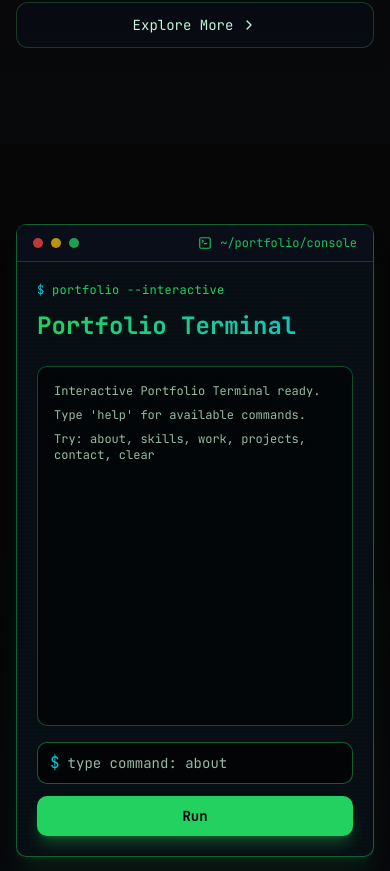
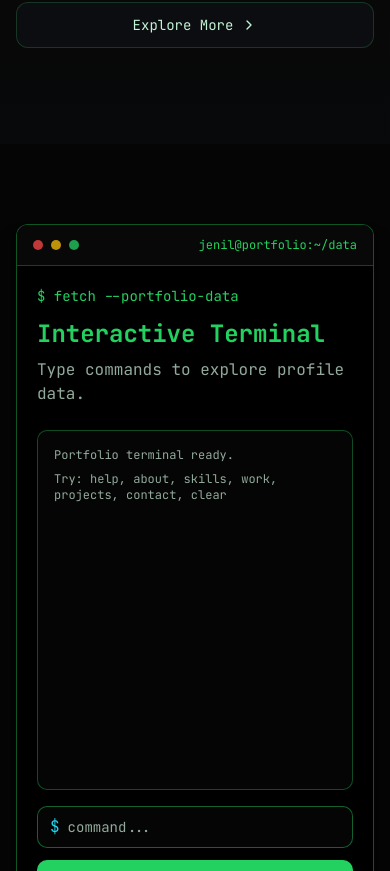
Before and after one commit to Jenil3886/Jenil-Portfolio, a Next.js app: page / in a window 390 px wide. Shown: the part 1129-2000 px from the top of the page. Built offline with nearby package versions, Linux system fonts and the light colour scheme.

Commit message:
add some ui

```diff
--- a/src/app/globals.css
+++ b/src/app/globals.css
@@ -2,57 +2,8 @@
 @tailwind components;
 @tailwind utilities;
 
-/* @layer base {
-  :root {
-    --background: 0 0% 96.1%;
-    --foreground: 224 71.4% 4.1%;
-    --card: 0 0% 100%;
-    --card-foreground: 224 71.4% 4.1%;
-    --popover: 0 0% 100%;
-    --popover-foreground: 224 71.4% 4.1%;
-    --primary: 207 73% 60%;
-    --primary-foreground: 355.7 100% 97.3%;
-    --secondary: 215 27.9% 92.5%;
-    --secondary-foreground: 224 71.4% 4.1%;
-    --muted: 215 27.9% 92.5%;
-    --muted-foreground: 215.4 16.3% 46.9%;
-    --accent: 201 65% 89%;
-    --accent-foreground: 224 71.4% 4.1%;
-    --destructive: 0 84.2% 60.2%;
-    --destructive-foreground: 355.7 100% 97.3%;
-    --border: 215 20.2% 85.1%;
-    --input: 215 20.2% 85.1%;
-    --ring: 207 73% 60%;
-    --radius: 0.5rem;
-  }
-
-  .dark {
-    --background: 224 71.4% 4.1%;
-    --foreground: 210 20% 98%;
-    --card: 224 71.4% 4.1%;
-    --card-foreground: 210 20% 98%;
-    --popover: 224 71.4% 4.1%;
-    --popover-foreground: 210 20% 98%;
-    --primary: 207 73% 70%;
-    --primary-foreground: 224 71.4% 4.1%;
-    --secondary: 215 27.9% 16.9%;
-    --secondary-foreground: 210 20% 98%;
-    --muted: 215 27.9% 16.9%;
-    --muted-foreground: 217.9 10.6% 64.9%;
-    --accent: 215 27.9% 16.9%;
-    --accent-foreground: 210 20% 98%;
-    --destructive: 0 62.8% 30.6%;
-    --destructive-foreground: 355.7 100% 97.3%;
-    --border: 215 27.9% 16.9%;
-    --input: 215 27.9% 16.9%;
-    --ring: 207 73% 70%;
-  }
-} */
-
-
 @layer base {
   :root {
-    /* Light terminal palette */
     --background: 0 0% 97%;
     --foreground: 220 30% 12%;
 
@@ -76,21 +27,17 @@
     --accent-foreground: 0 0% 100%;
     --accent-glow: 190 78% 46%;
 
-    /* Destructive - Error red */
     --destructive: 0 84% 60%;
     --destructive-foreground: 0 0% 100%;
 
-    /* Borders and inputs */
     --border: 220 14% 82%;
     --input: 220 14% 82%;
     --ring: 154 68% 34%;
 
-    /* Gradients */
     --gradient-primary: linear-gradient(135deg, hsl(154 68% 34%), hsl(190 78% 36%));
     --gradient-accent: linear-gradient(135deg, hsl(154 68% 34%), hsl(154 68% 44%));
     --gradient-bg: radial-gradient(circle at top, hsl(0 0% 100%), hsl(0 0% 97%) 58%);
 
-    /* Shadows */
     --shadow-sm: 0 1px 2px 0 hsl(220 30% 8% / 0.08);
     --shadow-md: 0 4px 6px -1px hsl(220 30% 8% / 0.16);
     --shadow-lg: 0 16px 32px -8px hsl(220 30% 8% / 0.2);
@@ -102,21 +49,42 @@
   .dark {
     --background: 0 0% 2%;
     --foreground: 142 66% 86%;
-    --card: 222 45% 5%;
+
+    --card: 220 20% 6%;
     --card-foreground: 142 66% 86%;
-    --popover: 222 45% 5%;
+
+    --popover: 220 20% 6%;
     --popover-foreground: 142 66% 86%;
+
     --primary: 141 71% 48%;
     --primary-foreground: 0 0% 2%;
-    --secondary: 222 40% 8%;
+    --primary-glow: 141 71% 58%;
+
+    --secondary: 220 18% 10%;
     --secondary-foreground: 142 66% 86%;
-    --muted: 222 26% 11%;
-    --muted-foreground: 144 18% 66%;
-    --accent: 187 85% 46%;
+
+    --muted: 220 16% 10%;
+    --muted-foreground: 145 12% 62%;
+
+    --accent: 187 80% 46%;
     --accent-foreground: 0 0% 2%;
-    --border: 141 42% 22%;
-    --input: 141 36% 16%;
+    --accent-glow: 187 80% 56%;
+
+    --destructive: 0 84% 60%;
+    --destructive-foreground: 0 0% 100%;
+
+    --border: 141 42% 20%;
+    --input: 141 42% 20%;
     --ring: 141 71% 48%;
+
+    --gradient-primary: linear-gradient(135deg, hsl(141 71% 48%), hsl(187 80% 46%));
+    --gradient-accent: linear-gradient(135deg, hsl(141 71% 48%), hsl(141 71% 58%));
+    --gradient-bg: linear-gradient(180deg, hsl(0 0% 2%), hsl(220 18% 4%));
+
+    --shadow-sm: 0 1px 2px 0 hsl(0 0% 0% / 0.3);
+    --shadow-md: 0 4px 6px -1px hsl(0 0% 0% / 0.3);
+    --shadow-lg: 0 10px 15px -3px hsl(0 0% 0% / 0.3);
+    --shadow-glow: 0 0 20px hsl(141 71% 48% / 0.28);
   }
 }
 
@@ -124,14 +92,15 @@
   * {
     @apply border-border;
   }
+
   body {
     @apply bg-background text-foreground;
     background-image:
-      linear-gradient(hsl(141 71% 48% / 0.05) 1px, transparent 1px),
-      linear-gradient(90deg, hsl(141 71% 48% / 0.05) 1px, transparent 1px);
-    background-size: 36px 36px;
-    text-shadow: 0 0 7px hsl(141 71% 48% / 0.1);
+      linear-gradient(hsl(141 71% 48% / 0.045) 1px, transparent 1px),
+      linear-gradient(90deg, hsl(141 71% 48% / 0.045) 1px, transparent 1px);
+    background-size: 32px 32px;
   }
+
   html {
     scroll-behavior: smooth;
     scroll-padding-top: 5rem;
@@ -139,7 +108,6 @@
 }
 
 @layer components {
-  /* Animation utility classes */
   .hover-scale {
     @apply transition-transform duration-200 hover:scale-105;
   }
@@ -181,7 +149,7 @@
   }
 
   .terminal-prompt::before {
-    content: "$ ";
+    content: '$ ';
     @apply text-accent;
   }
 
@@ -202,72 +170,8 @@
   }
 }
 
-@keyframes float-slow {
-  0%,
-  100% {
-    transform: translate3d(0, 0, 0) scale(1);
-  }
-  50% {
-    transform: translate3d(0, -28px, 0) scale(1.05);
-  }
-}
-
-@keyframes float-medium {
-  0%,
-  100% {
-    transform: translate3d(0, 0, 0) scale(1);
-  }
-  50% {
-    transform: translate3d(0, 22px, 0) scale(0.96);
-  }
-}
-
-@keyframes pulse-glow {
-  0%,
-  100% {
-    opacity: 0.32;
-  }
-  50% {
-    opacity: 0.56;
-  }
-}
-
-.ambient-orb {
-  position: absolute;
-  border-radius: 9999px;
-  filter: blur(38px);
-  pointer-events: none;
-}
-
-.ambient-orb-1 {
-  width: 28rem;
-  height: 28rem;
-  background: hsl(var(--primary) / 0.24);
-  top: -10rem;
-  left: -8rem;
-  animation: float-slow 15s ease-in-out infinite, pulse-glow 7s ease-in-out infinite;
-}
-
-.ambient-orb-2 {
-  width: 24rem;
-  height: 24rem;
-  background: hsl(var(--accent) / 0.2);
-  right: -6rem;
-  top: 20vh;
-  animation: float-medium 13s ease-in-out infinite, pulse-glow 8s ease-in-out infinite;
-}
-
-.ambient-orb-3 {
-  width: 20rem;
-  height: 20rem;
-  background: hsl(var(--primary) / 0.16);
-  left: 35%;
-  bottom: -8rem;
-  animation: float-slow 12s ease-in-out infinite reverse, pulse-glow 9s ease-in-out infinite;
-}
-
 body::after {
-  content: "";
+  content: '';
   position: fixed;
   inset: 0;
   pointer-events: none;
--- a/src/app/page.tsx
+++ b/src/app/page.tsx
@@ -5,8 +5,8 @@ import { SkillsSection } from '@/components/skills-section';
 import { ProjectsSection } from '@/components/projects-section';
 import { ExperienceSection } from '@/components/experience-section';
 import { ContactSection } from '@/components/contact-section';
+import { PortfolioTerminal } from '@/components/portfolio-terminal';
 import { Footer } from '@/components/footer';
-import { PortfolioTerminal } from '@/components/portfolio-terminal';
 import { PERSONAL_INFO, PERSONAL_INFO_LINKS } from '@/data/personal-info';
 
 export default function Home() {
--- a/src/components/header.tsx
+++ b/src/components/header.tsx
@@ -2,15 +2,15 @@
 
 import Link from 'next/link';
 import { Menu } from 'lucide-react';
+import { motion } from 'framer-motion';
 import { Button } from '@/components/ui/button';
 import { Sheet, SheetContent, SheetTrigger, SheetClose } from '@/components/ui/sheet';
 import { ThemeToggle } from './theme-toggle';
 import { useActiveSection } from '@/hooks/use-active-section';
 import { cn } from '@/lib/utils';
 import { NAV_ITEMS } from '@/data/nav-items';
-import { motion } from 'framer-motion';
 
-export const navLinks = NAV_ITEMS.map(item => ({
+export const navLinks = NAV_ITEMS.map((item) => ({
   name: item.label,
   hash: item.path,
 }));
@@ -69,7 +69,7 @@ export function Header() {
                   <SheetClose asChild key={link.hash}>
                     <Link
                       href={link.hash}
-                       onClick={() => {
+                      onClick={() => {
                         setActiveSection(link.name);
                         setTimeOfLastClick(Date.now());
                       }}
--- a/src/components/portfolio-terminal.tsx
+++ b/src/components/portfolio-terminal.tsx
@@ -1,129 +1,116 @@
 'use client';
 
-import { useMemo, useState } from 'react';
+import { useState } from 'react';
+import { useSectionInView } from '@/hooks/use-section-in-view';
 import { ABOUT_SECTIONS, PERSONAL_INFO } from '@/data/personal-info';
 import { SKILLS } from '@/data/skills';
 import { EXP_SECTIONS } from '@/data/experiences';
 import { PROJECTS } from '@/data/projects';
 import { CONSTANTS } from '@/lib/constants';
-import { TerminalSection } from '@/components/terminal-section';
 import { Button } from '@/components/ui/button';
 
-type HistoryItem = {
-  kind: 'input' | 'output' | 'hint';
+type Line = {
+  type: 'input' | 'output' | 'hint';
   text: string;
 };
 
-const baseHints = [
-  "Type 'help' for available commands.",
-  "Try: about, skills, work, projects, contact, clear",
+const defaultLines: Line[] = [
+  { type: 'hint', text: 'Portfolio terminal ready.' },
+  { type: 'hint', text: "Try: help, about, skills, work, projects, contact, clear" },
 ];
 
 export function PortfolioTerminal() {
-  const [input, setInput] = useState('');
-  const [history, setHistory] = useState<HistoryItem[]>([
-    { kind: 'hint', text: 'Interactive Portfolio Terminal ready.' },
-    { kind: 'hint', text: baseHints[0] },
-    { kind: 'hint', text: baseHints[1] },
-  ]);
+  const { ref } = useSectionInView('Terminal', 0.4);
+  const [command, setCommand] = useState('');
+  const [lines, setLines] = useState<Line[]>(defaultLines);
 
-  const skillsText = useMemo(() => {
-    const frontend = (SKILLS[CONSTANTS.FRONTEND] || []).map((item) => item?.title).filter(Boolean).join(', ');
-    const backend = (SKILLS[CONSTANTS.BACKEND] || []).map((item) => item?.title).filter(Boolean).join(', ');
-    const tools = (SKILLS[CONSTANTS.TOOLS] || []).map((item) => item?.title).filter(Boolean).join(', ');
-    return [
-      `Frontend: ${frontend}`,
-      `Backend: ${backend}`,
-      `Tools: ${tools}`,
-    ].join('\n');
-  }, []);
+  const runCommand = (value: string) => {
+    const cmd = value.trim().toLowerCase();
+    if (!cmd) return;
 
-  const experienceText = useMemo(() => {
-    return EXP_SECTIONS.flatMap((company) =>
-      company.roles.map((role) => {
-        const endDate = role.endDate === CONSTANTS.CURRENT ? 'Present' : role.endDate.slice(0, 10);
-        return `${role.title} @ ${company.company.name} (${role.startDate.slice(0, 10)} -> ${endDate})`;
-      })
-    ).join('\n');
-  }, []);
-
-  const projectsText = useMemo(() => {
-    return PROJECTS.map((project) => `- ${project.title}: ${project.subTitle}`).join('\n');
-  }, []);
-
-  const onRun = (rawValue: string) => {
-    const value = rawValue.trim();
-    const cmd = value.toLowerCase();
-
-    if (!value) return;
-
-    const next: HistoryItem[] = [{ kind: 'input', text: `$ ${value}` }];
+    const next: Line[] = [{ type: 'input', text: `$ ${value}` }];
 
     if (cmd === 'help') {
       next.push({
-        kind: 'output',
-        text: 'Commands: whoami, about, skills, work, experience, projects, contact, clear',
+        type: 'output',
+        text: 'Available commands: whoami, about, skills, work, experience, projects, contact, clear',
       });
     } else if (cmd === 'whoami') {
       next.push({
-        kind: 'output',
+        type: 'output',
         text: `${PERSONAL_INFO.fullName} - ${PERSONAL_INFO.designation}`,
       });
     } else if (cmd === 'about') {
       next.push({
-        kind: 'output',
+        type: 'output',
         text: ABOUT_SECTIONS.join('\n\n'),
       });
     } else if (cmd === 'skills') {
+      const frontend = (SKILLS[CONSTANTS.FRONTEND] || []).map((s) => s.title).join(', ');
+      const backend = (SKILLS[CONSTANTS.BACKEND] || []).map((s) => s.title).join(', ');
+      const tools = (SKILLS[CONSTANTS.TOOLS] || []).map((s) => s.title).join(', ');
       next.push({
-        kind: 'output',
-        text: skillsText,
+        type: 'output',
+        text: `Frontend: ${frontend}\nBackend: ${backend}\nTools: ${tools}`,
       });
     } else if (cmd === 'work' || cmd === 'experience') {
+      const expText = EXP_SECTIONS.flatMap((company) =>
+        company.roles.map((role) => {
+          const end = role.endDate === CONSTANTS.CURRENT ? 'Present' : role.endDate.slice(0, 10);
+          return `${role.title} @ ${company.company.name} (${role.startDate.slice(0, 10)} -> ${end})`;
+        })
+      ).join('\n');
       next.push({
-        kind: 'output',
-        text: experienceText || 'No experience found.',
+        type: 'output',
+        text: expText || 'No experience found.',
       });
     } else if (cmd === 'projects') {
+      const projectsText = PROJECTS.map((project) => `${project.title} - ${project.subTitle}`).join('\n');
       next.push({
-        kind: 'output',
+        type: 'output',
         text: projectsText || 'No projects found.',
       });
     } else if (cmd === 'contact') {
       next.push({
-        kind: 'output',
+        type: 'output',
         text: `Email: ${PERSONAL_INFO.email}\nPhone: ${PERSONAL_INFO.phone}`,
       });
     } else if (cmd === 'clear') {
-      setHistory([
-        { kind: 'hint', text: 'Terminal cleared.' },
-        { kind: 'hint', text: baseHints[0] },
-        { kind: 'hint', text: baseHints[1] },
-      ]);
-      setInput('');
+      setLines(defaultLines);
+      setCommand('');
       return;
     } else {
-      next.push({
-        kind: 'output',
-        text: `Command not found: ${value}\nTry 'help'.`,
-      });
+      next.push({ type: 'output', text: `Unknown command: ${value}\nType 'help'` });
     }
 
-    setHistory((prev) => [...prev, ...next].slice(-22));
-    setInput('');
+    setLines((prev) => [...prev, ...next].slice(-24));
+    setCommand('');
   };
 
   return (
-    <section id="terminal" className="py-20 bg-gradient-to-b from-background via-background to-secondary/30">
+    <section ref={ref} id="terminal" className="py-20 bg-background">
       <div className="max-w-7xl mx-auto px-4 sm:px-6 lg:px-8">
-        <TerminalSection title="Portfolio Terminal" path="~/portfolio/console" command="portfolio --interactive">
-          <div className="space-y-4">
-            <div className="rounded-md border border-primary/35 bg-black/60 p-4 h-[360px] overflow-y-auto">
-              {history.map((line, index) => (
+        <div className="rounded-xl border border-primary/40 bg-black text-green-300 overflow-hidden shadow-xl shadow-black/60">
+          <div className="px-4 py-3 border-b border-primary/30 bg-[#080808] flex items-center justify-between">
+            <div className="flex items-center gap-2">
+              <span className="h-2.5 w-2.5 rounded-full bg-red-500/80" />
+              <span className="h-2.5 w-2.5 rounded-full bg-yellow-500/80" />
+              <span className="h-2.5 w-2.5 rounded-full bg-green-500/80" />
+            </div>
+            <p className="font-code text-xs text-primary">jenil@portfolio:~/data</p>
+          </div>
+
+          <div className="p-5 md:p-6 bg-black">
+            <p className="font-code text-primary text-sm">$ fetch --portfolio-data</p>
+            <h2 className="mt-3 text-2xl md:text-4xl font-bold text-primary">Interactive Terminal</h2>
+            <p className="mt-2 text-muted-foreground">Type commands to explore profile data.</p>
+
+            <div className="mt-6 rounded-md border border-primary/35 bg-[#050505] p-4 h-[360px] overflow-y-auto">
+              {lines.map((line, index) => (
                 <pre
-                  key={`${line.kind}-${index}`}
+                  key={`${line.type}-${index}`}
                   className={`whitespace-pre-wrap break-words font-code text-xs md:text-sm mb-2 ${
-                    line.kind === 'input' ? 'text-accent' : line.kind === 'hint' ? 'text-muted-foreground' : 'text-foreground'
+                    line.type === 'input' ? 'text-cyan-400' : line.type === 'hint' ? 'text-muted-foreground' : 'text-green-300'
                   }`}
                 >
                   {line.text}
@@ -132,25 +119,25 @@ export function PortfolioTerminal() {
             </div>
 
             <form
-              onSubmit={(event) => {
-                event.preventDefault();
-                onRun(input);
+              onSubmit={(e) => {
+                e.preventDefault();
+                runCommand(command);
               }}
-              className="flex flex-col sm:flex-row gap-3"
+              className="mt-4 flex flex-col sm:flex-row gap-3"
             >
-              <div className="flex-1 flex items-center gap-2 rounded-md border border-primary/45 bg-black/65 px-3 py-2">
-                <span className="font-code text-accent">$</span>
+              <div className="flex-1 rounded-md border border-primary/45 bg-[#050505] px-3 py-2 flex items-center gap-2">
+                <span className="text-cyan-400 font-code">$</span>
                 <input
-                  value={input}
-                  onChange={(event) => setInput(event.target.value)}
-                  placeholder="type command: about"
-                  className="w-full bg-transparent border-none outline-none text-sm font-code text-foreground placeholder:text-muted-foreground"
+                  value={command}
+                  onChange={(e) => setCommand(e.target.value)}
+                  placeholder="command..."
+                  className="w-full bg-transparent border-none outline-none text-sm font-code text-green-200 placeholder:text-muted-foreground"
                 />
               </div>
               <Button type="submit">Run</Button>
             </form>
           </div>
-        </TerminalSection>
+        </div>
       </div>
     </section>
   );
--- a/src/components/theme-toggle.tsx
+++ b/src/components/theme-toggle.tsx
@@ -9,24 +9,23 @@ import { Dialog, DialogContent, DialogTrigger } from '@/components/ui/dialog';
 
 export function ThemeToggle() {
   const { setTheme, theme } = useTheme();
-  const [open, setOpen] = React.useState(false);
   const [input, setInput] = React.useState('');
   const [history, setHistory] = React.useState<string[]>([
-    'theme-cli v1.0 initialized',
-    "type 'light' for light mode",
-    "type anything else for dark mode",
+    'theme-terminal online',
+    "type 'light' to switch light mode",
+    'any other command => dark mode',
   ]);
 
-  const runCommand = (value: string) => {
-    const command = value.trim().toLowerCase();
+  const runThemeCommand = (value: string) => {
+    const cmd = value.trim().toLowerCase();
     const nextHistory = [...history, `$ ${value || ' '}`];
 
-    if (command === 'light') {
+    if (cmd === 'light') {
       setTheme('light');
-      nextHistory.push('> switched to LIGHT mode');
+      nextHistory.push('> switched to LIGHT');
     } else {
       setTheme('dark');
-      nextHistory.push('> switched to DARK mode');
+      nextHistory.push('> switched to DARK');
     }
 
     setHistory(nextHistory.slice(-9));
@@ -34,53 +33,51 @@ export function ThemeToggle() {
   };
 
   return (
-    <Dialog open={open} onOpenChange={setOpen}>
+    <Dialog>
       <DialogTrigger asChild>
-        <Button
-          variant="ghost"
-          size="icon"
-          title="Terminal Theme Console"
-          className="border border-primary/35 bg-secondary/50 text-primary hover:bg-primary/15"
-        >
-          <TerminalSquare className="h-[1.05rem] w-[1.05rem]" />
+        <Button variant="ghost" size="icon" className="border border-primary/35 bg-black/50 text-primary hover:bg-primary/10">
+          <TerminalSquare className="h-[1.1rem] w-[1.1rem]" />
           <span className="sr-only">Open Theme Terminal</span>
         </Button>
       </DialogTrigger>
-      <DialogContent className="p-0 overflow-hidden border-primary/40 bg-card max-w-xl">
-        <div className="terminal-titlebar">
+      <DialogContent className="p-0 overflow-hidden border-primary/35 bg-black max-w-xl text-green-300">
+        <div className="px-4 py-3 border-b border-primary/35 bg-[#080808] flex items-center justify-between">
           <div className="flex items-center gap-2">
-            <span className="terminal-dot-red" />
-            <span className="terminal-dot-yellow" />
-            <span className="terminal-dot-green" />
+            <span className="h-2.5 w-2.5 rounded-full bg-red-500/80" />
+            <span className="h-2.5 w-2.5 rounded-full bg-yellow-500/80" />
+            <span className="h-2.5 w-2.5 rounded-full bg-green-500/80" />
           </div>
-          <p className="text-xs font-code text-primary/80">theme@portfolio:~</p>
+          <p className="font-code text-xs text-primary">theme@portfolio:~</p>
         </div>
-        <div className="terminal-content">
-          <p className="terminal-prompt">theme --status</p>
-          <p className="terminal-output mb-4">Current: {(theme || 'dark').toUpperCase()}</p>
 
-          <div className="mb-4 space-y-1 text-xs md:text-sm font-code">
-            {history.map((line, idx) => (
-              <p key={`${line}-${idx}`} className={line.startsWith('>') ? 'text-primary/90' : 'text-muted-foreground'}>
+        <div className="p-5 bg-black">
+          <p className="font-code text-sm text-primary">$ theme --status</p>
+          <p className="mt-1 text-sm text-muted-foreground">Current: {(theme || 'dark').toUpperCase()}</p>
+
+          <div className="mt-4 rounded-md border border-primary/35 bg-[#050505] p-3 space-y-1">
+            {history.map((line, index) => (
+              <p
+                key={`${line}-${index}`}
+                className={`font-code text-xs md:text-sm ${line.startsWith('>') ? 'text-primary' : 'text-muted-foreground'}`}
+              >
                 {line}
               </p>
             ))}
           </div>
 
           <form
-            onSubmit={(event) => {
-              event.preventDefault();
-              runCommand(input);
+            onSubmit={(e) => {
+              e.preventDefault();
+              runThemeCommand(input);
             }}
-            className="flex items-center gap-2 border border-primary/35 bg-black/50 rounded-md px-3 py-2"
+            className="mt-4 flex items-center gap-2 rounded-md border border-primary/40 bg-[#050505] px-3 py-2"
           >
-            <span className="text-accent font-code text-sm">$</span>
+            <span className="font-code text-cyan-400">$</span>
             <input
-              autoFocus
               value={input}
-              onChange={(event) => setInput(event.target.value)}
-              placeholder="type: light"
-              className="w-full bg-transparent border-none outline-none font-code text-sm text-foreground placeholder:text-muted-foreground"
+              onChange={(e) => setInput(e.target.value)}
+              placeholder="light"
+              className="w-full bg-transparent border-none outline-none text-sm font-code text-green-200 placeholder:text-muted-foreground"
             />
           </form>
         </div>
--- a/src/data/experiences.ts
+++ b/src/data/experiences.ts
@@ -1,20 +1,20 @@
-import { CONSTANTS, RESOURCES } from '../lib/constants';
-import { Experience } from '@/types/common';
+import { CONSTANTS, RESOURCES } from "../lib/constants";
+import { Experience } from "@/types/common";
 
 export const EXP_SECTIONS: Experience[] = [
   {
     company: {
-      name: 'Karmadhi Solutions',
-      url: 'https://techsolutions.com',
-      logo: '/company-logo-1.png', // Add actual logo path
-      location: 'Surat, Gujarat, India',
+      name: "Shunyavkash Pvt Ltd",
+      url: "https://shunyavkash.com",
+      logo: "/company-logo-1.png", // Add actual logo path
+      location: "Surat, Gujarat, India",
     },
     roles: [
       {
-        title: 'Full Stack Developer',
-        startDate: '2025-04-31T18:30:00.000Z',
+        title: "Full Stack Developer",
+        startDate: "2025-12-01T18:30:00.000Z",
         endDate: CONSTANTS.CURRENT,
-        details: ['Working as a Full Stack Developer in MERN technologies'],
+        details: ["Working as a Full Stack Developer in MERN technologies"],
         skills: [
           RESOURCES.NESTJS,
           RESOURCES.REACT,
@@ -31,18 +31,45 @@ export const EXP_SECTIONS: Experience[] = [
   },
   {
     company: {
-      name: 'Karmadhi Solutions',
-      url: 'https://webinnovators.com',
-      logo: '/company-logo-2.png', // Add actual logo path
-      location: 'surat, Gujarat, India',
+      name: "Karmadhi Solutions",
+      url: "https://techsolutions.com",
+      logo: "/company-logo-1.png",
+      location: "Surat, Gujarat, India",
     },
     roles: [
       {
-        title: 'ReactJS Developer',
-        startDate: '2024-08-1T18:30:00.000Z',
-        endDate: '2025-04-30T18:30:00.000Z',
+        title: "Full Stack Developer",
+        startDate: "2025-04-31T18:30:00.000Z",
+        endDate: "2025-11-29T18:30:00.000Z",
+        details: ["Working as a Full Stack Developer in MERN technologies"],
+        skills: [
+          RESOURCES.NESTJS,
+          RESOURCES.REACT,
+          RESOURCES.NODE_JS,
+          RESOURCES.MONGODB,
+          RESOURCES.EXPRESS,
+          RESOURCES.MONGODB,
+          RESOURCES.REDUX,
+          RESOURCES.POSTGRESQL,
+          RESOURCES.MYSQL,
+        ],
+      },
+    ],
+  },
+  {
+    company: {
+      name: "Karmadhi Solutions",
+      url: "https://webinnovators.com",
+      logo: "/company-logo-2.png", // Add actual logo path
+      location: "surat, Gujarat, India",
+    },
+    roles: [
+      {
+        title: "ReactJS Developer",
+        startDate: "2024-08-1T18:30:00.000Z",
+        endDate: "2025-04-30T18:30:00.000Z",
         details: [
-          'Worked as a Full Stack Web Developer, with variety of tools & technologies like JavaScript, React, Node.js, Express, MongoDB, etc.',
+          "Worked as a Full Stack Web Developer, with variety of tools & technologies like JavaScript, React, Node.js, Express, MongoDB, etc.",
         ],
         skills: [
           RESOURCES.REACT,
--- a/src/data/skills.ts
+++ b/src/data/skills.ts
@@ -1,4 +1,4 @@
-import { CONSTANTS, RESOURCES } from '@/lib/constants';
+import { CONSTANTS, RESOURCES } from "@/lib/constants";
 
 export const SKILLS = {
   [CONSTANTS.FRONTEND]: [
@@ -19,6 +19,7 @@ export const SKILLS = {
     RESOURCES.MYSQL,
     RESOURCES.MONGODB,
     RESOURCES.OPENAI,
+    RESOURCES.GRAPHQL,
   ],
   [CONSTANTS.TOOLS]: [
     RESOURCES.GIT,
```
